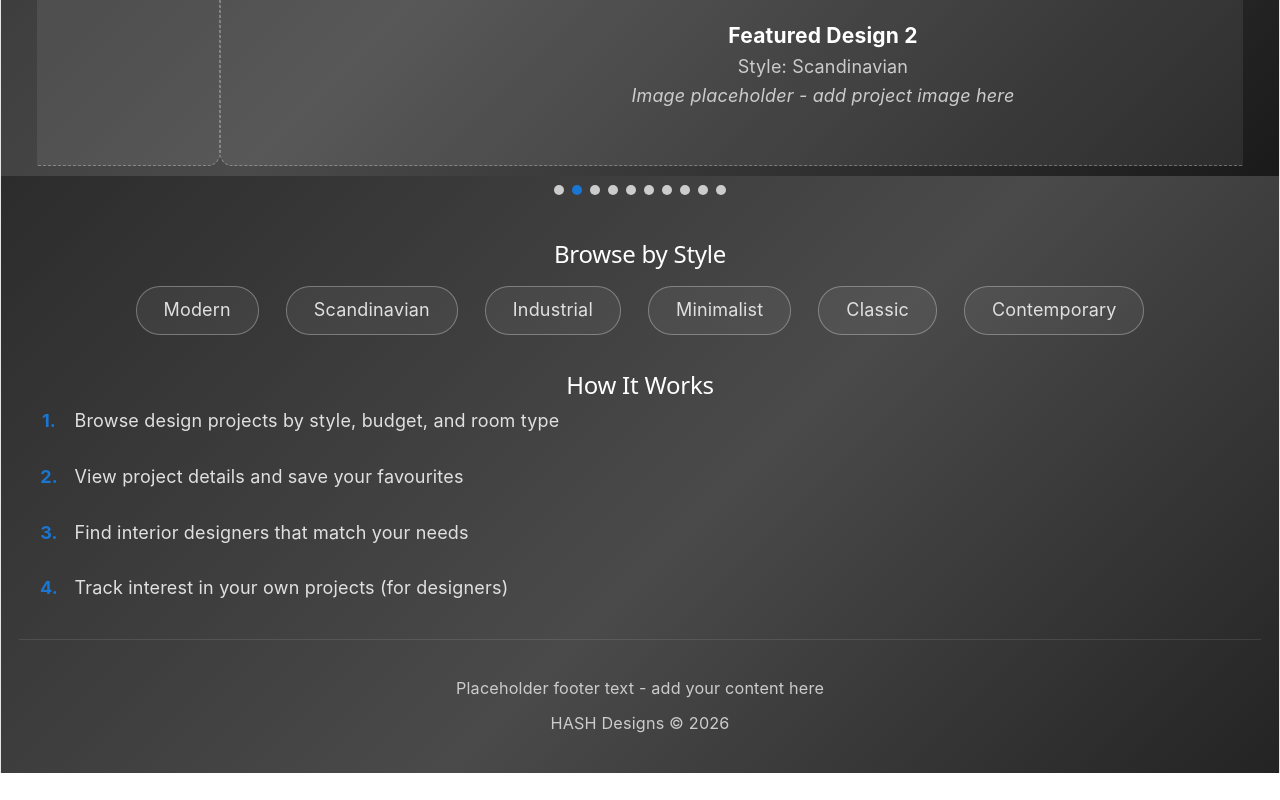
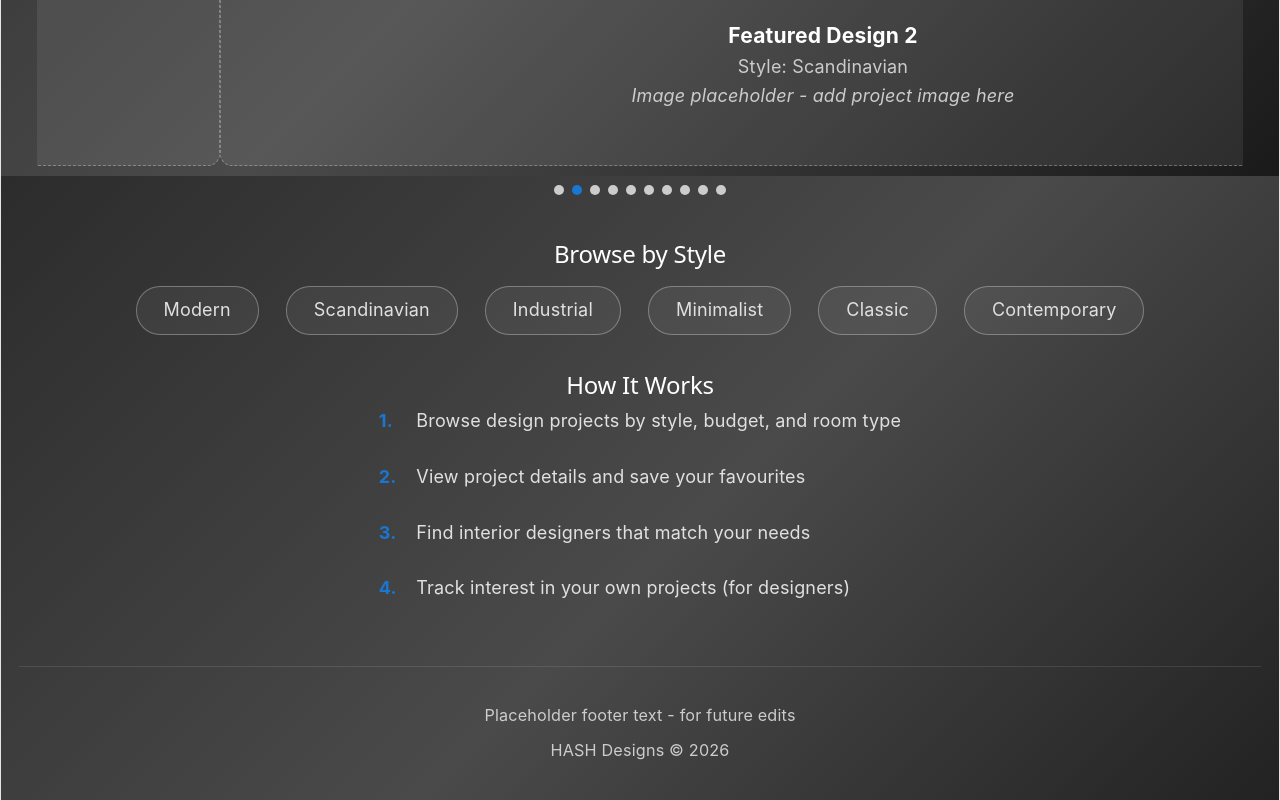
Before and after one commit to PeteLJ/CSIT314-HASH, a React (Vite) app in the folder frontend/: page /#/ in a window 1280 px wide. Shown: the part 624-1424 px from the top of the page. Before the commit the page ends 1397 px from the top, so only its background shows below. Built offline with nearby package versions, Linux system fonts and the light colour scheme.

Commit message:
Center How It Works section and improve layout

```diff
--- a/frontend/src/pages/HomePage.jsx
+++ b/frontend/src/pages/HomePage.jsx
@@ -134,9 +134,9 @@ function HomePage() {
       </section>
 
       {/* How It Works */}
-      <section style={{ padding: '0 1rem', marginBottom: '2rem' }}>
+      <section style={{ padding: '0 1rem', marginBottom: '2rem', textAlign: 'center' }}>
         <h2>How It Works</h2>
-        <ol style={{ listStyle: 'none', padding: 0 }}>
+        <ol style={{ listStyle: 'none', padding: 0, display: 'inline-block', textAlign: 'left' }}>
           <li style={{ display: 'flex', alignItems: 'flex-start', marginBottom: '1.5rem' }}>
             <span style={{ fontWeight: 'bold', marginRight: '0.75rem', color: '#1976d2', minWidth: '24px' }}>1.</span>
             <span>Browse design projects by style, budget, and room type</span>
@@ -164,7 +164,7 @@ function HomePage() {
         color: '#888',
         fontSize: '0.9rem',
       }}>
-        <p>Placeholder footer text - add your content here</p>
+        <p>Placeholder footer text - for future edits</p>
         <p style={{ marginTop: '0.5rem' }}>HASH Designs &copy; 2026</p>
       </footer>
     </div>
```
